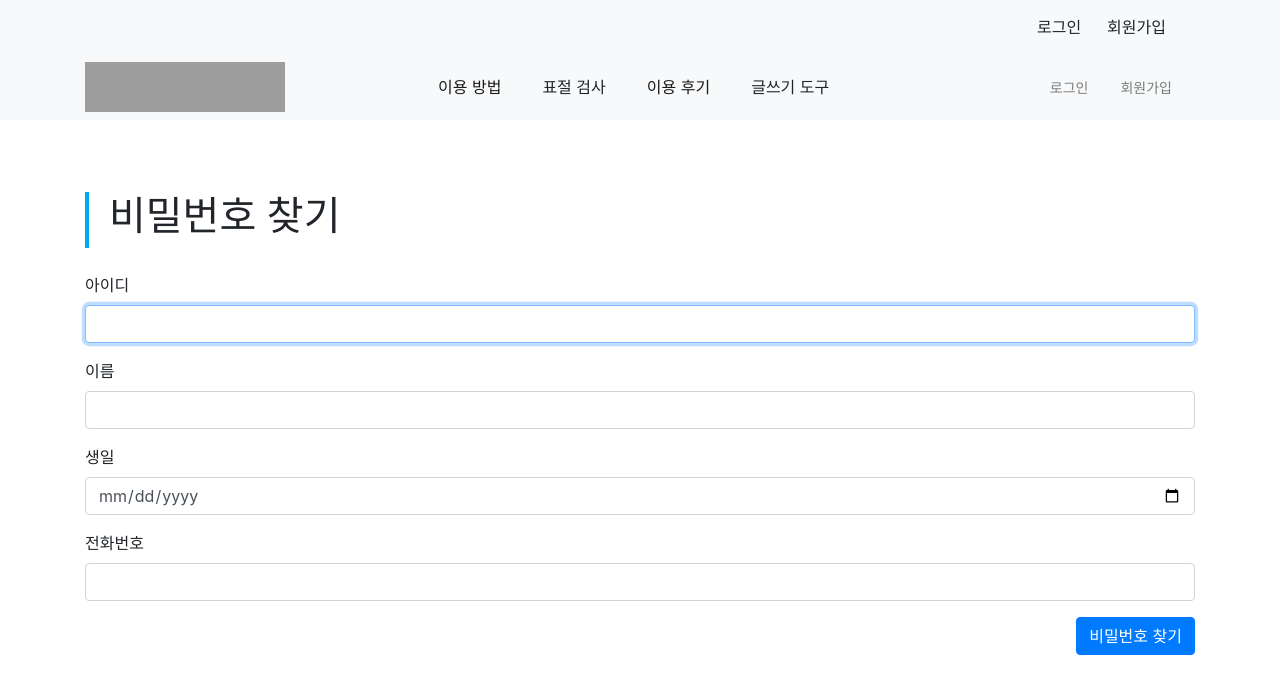
After one commit to KIC-CAMPUS/python_project, a Django app: page /findpassword/ in a window 1280 px wide. The commit adds this page. Shown: the top 694 px of the page. Run offline with Django 4.2, Linux system fonts and the light colour scheme; some libraries are stand-ins or nearby versions; grey boxes are pictures that could not be loaded.

Commit message:
아이디/비밀번호 찾기 페이지

```diff
--- a/workspace/prj/member_site/urls.py
+++ b/workspace/prj/member_site/urls.py
@@ -7,4 +7,6 @@ urlpatterns = [
    path("logout/", auth_views.LogoutView.as_view(), name='logout'),
    path("join/", views.join, name='join'),
    path("mypage/", views.mypage, name='mypage'),
+   path("findid/", views.findid, name='findid'),
+   path("findpassword/", views.findpassword, name='findpassword'),
 ]
--- a/workspace/prj/member_site/views.py
+++ b/workspace/prj/member_site/views.py
@@ -19,3 +19,9 @@ def join(request):
 # 마이페이지
 def mypage(request):
    return render(request, "member/mypage.html")
+
+def findid(request):
+   return render(request, "member/findid.html")
+
+def findpassword(request):
+   return render(request, "member/findpassword.html")
--- a/workspace/prj/templates/base/navbar.html
+++ b/workspace/prj/templates/base/navbar.html
@@ -16,7 +16,7 @@
                     <div class="navbar-nav mr-auto d-flex align-items-center">
                         <div class="marginbox">
                             <div class="nav-item active">
-                                <a class="nav-link" href="#">이용 방법<span class="sr-only">(current)</span></a>
+                                <a class="nav-link" href="{% url 'howtouse' %}">이용 방법<span class="sr-only">(current)</span></a>
                             </div>
                         </div>
                         <div class="marginbox">
--- /dev/null
+++ b/workspace/prj/templates/member/findpassword.html
@@ -0,0 +1,40 @@
+{% extends "base/main.html" %}
+{% load static %}
+{% block main_area %}
+<div class="container">
+    <div class="row d-flex align-items-center h-100">
+        <div class="col-lg-12">
+            <span class="upload_title"><h1>비밀번호 찾기</h1></span>
+        </div>
+    </div>
+    <form>
+        <div id="div_id_username" class="form-group">
+            <label for="id_username" class=" requiredField">아이디</label>
+            <div>
+                <input type="text" name="username" autofocus="" class="textinput form-control" required="" id="id_username">
+            </div>
+        </div>
+        <div id="div_id_first_name" class="form-group">
+            <label for="id_first_name" class="">이름</label>
+            <div>
+                <input type="text" name="first_name" maxlength="150" class="textinput form-control" id="id_first_name">
+            </div>
+        </div>
+        <div id="div_id_birthday" class="form-group">
+            <label for="id_birthday" class=" requiredField">생일</label>
+            <div>
+                <input type="date" name="birthday" class="textinput form-control" required="" id="id_birthday">
+            </div>
+        </div>
+        <div id="div_id_phone" class="form-group">
+            <label for="id_phone" class=" requiredField">전화번호</label>
+            <div>
+                <input type="text" name="phone" class="textinput form-control" required="" id="id_phone">
+            </div>
+            </div>
+    </form>
+    <button class="btn btn-primary" style="float: right">비밀번호 찾기</button>
+</div>
+
+
+{% endblock %}
--- a/workspace/prj/templates/member/login.html
+++ b/workspace/prj/templates/member/login.html
@@ -10,5 +10,10 @@
       {{ form | crispy }}
       <input type="submit" class="btn btn-primary">
    </form>
+   <div style="float: right">
+      <a href="{% url 'findid' %}">아이디 찾기&nbsp;&nbsp;</a>|
+      <a href="{% url 'findpassword' %}">&nbsp;비밀번호 찾기&nbsp;&nbsp;</a>|
+      <a href="{% url 'join'%}">&nbsp;회원가입</a>
+   </div>
 </div>
 {% endblock%}
--- a/workspace/prj/templates/review_site/review_form.html
+++ b/workspace/prj/templates/review_site/review_form.html
@@ -2,7 +2,11 @@
 {% block main_area %}
 
 <div class="container">
-    <h1>후기 작성</h1>
+    <div class="row d-flex align-items-center h-100">
+        <div class="col-lg-12">
+            <span class="upload_title"><h1>후기 작성</h1></span>
+        </div>
+    </div>
     <form method="post" enctype="multipart/form-data" class="mt-3">
         <table class="table">
             {% csrf_token %}
--- a/workspace/prj/templates/review_site/review_list.html
+++ b/workspace/prj/templates/review_site/review_list.html
@@ -2,6 +2,11 @@
 {% block main_area %}
 
 <div class="container">
+    <div class="row d-flex align-items-center h-100">
+        <div class="col-lg-12">
+            <span class="upload_title"><h1>이용 후기</h1></span>
+        </div>
+    </div>
     <div>
         <div class="d-flex justify-content-end">
             <a class="btn btn-primary" type="button" href="{% url 'review_create' %}">후기 작성</a>
```
Also changed, not shown: workspace/prj/templates/member/findid.html (added, +34 -0 lines).
